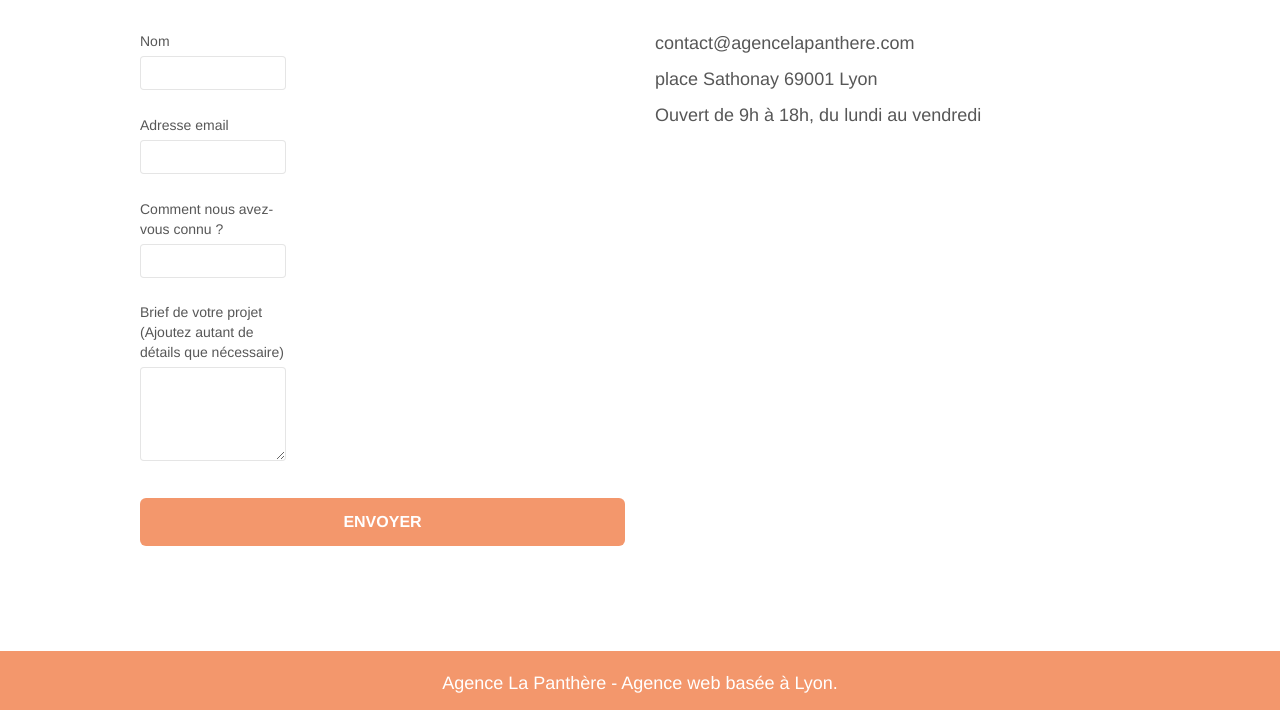
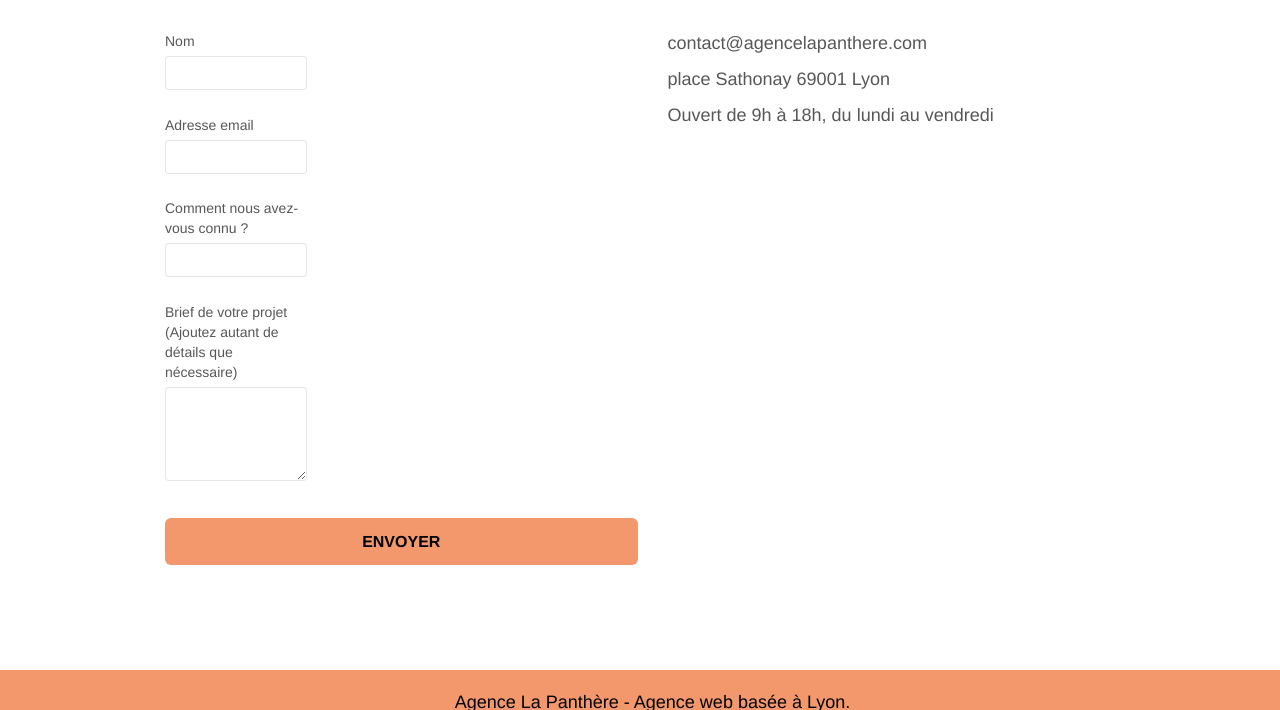
Before and after one commit to kevtho54/projet_la_panthere, a plain HTML site: page page2.html in a window 1280 px wide. Shown: the part 513-1223 px from the top of the page. Drawn offline with nearby package versions, Linux system fonts and the light colour scheme; files that its build step writes are made by us from their sources; a script that the page names is missing.

Commit message:
modification couleur de police

```diff
--- a/style.css
+++ b/style.css
@@ -35,7 +35,7 @@ ul {
 }
 
 .bloc .container {
-    padding-left: 0;
+    padding-left: 25px;
     padding-right: 0;
     width: 100%;
 }
@@ -629,7 +629,7 @@ h4 {
 }
 
 .white {
-    color: #FFFFFF;
+    color: black;
 }
 
 .portfolio-thumb {
@@ -674,7 +674,7 @@ h4 {
 
 .btn-atomic-tangerine {
     background: #F3976C;
-    color: #FFFFFF;
+    color: black;
 }
 
 .btn-atomic-tangerine:hover {
```
